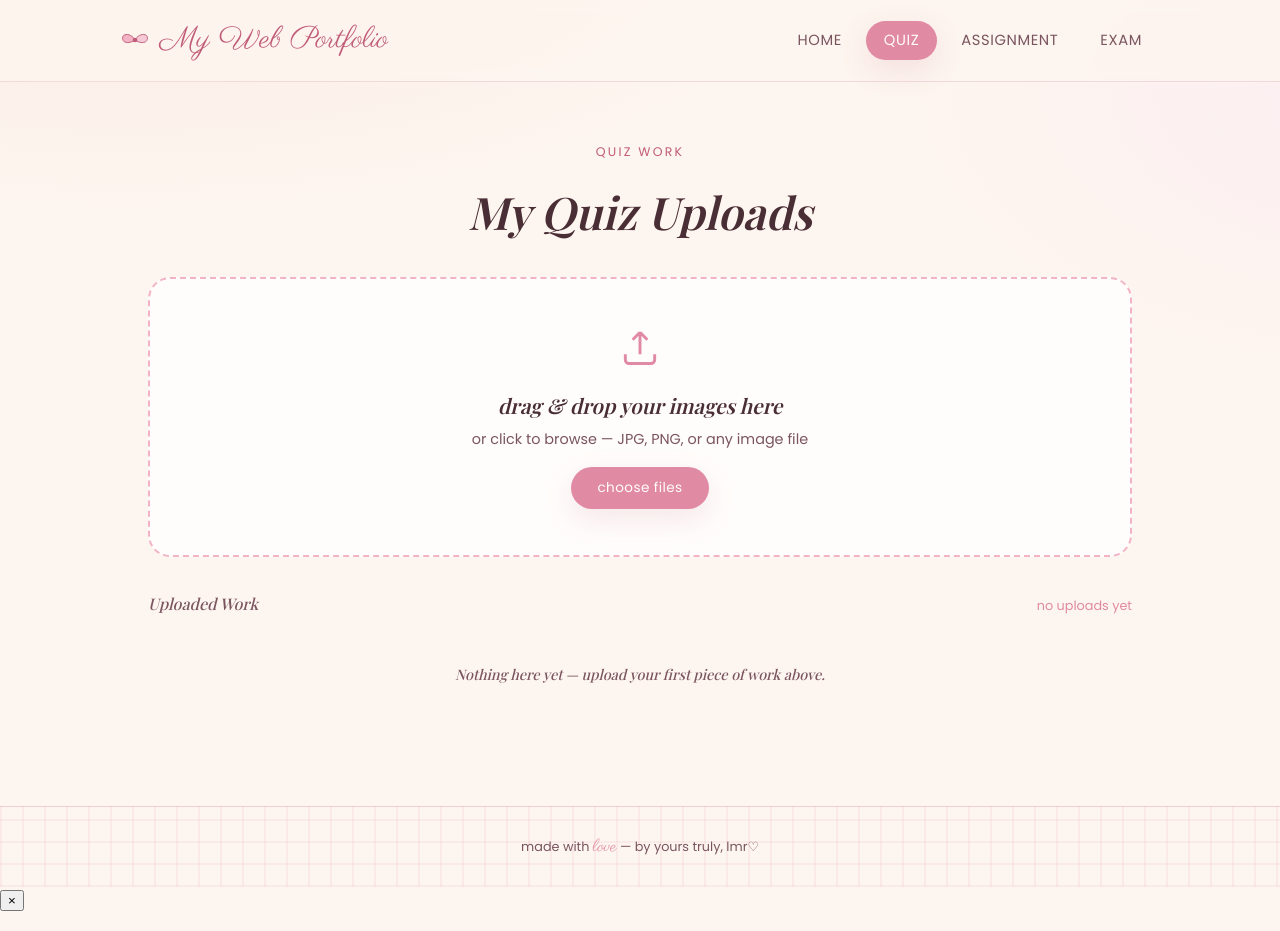
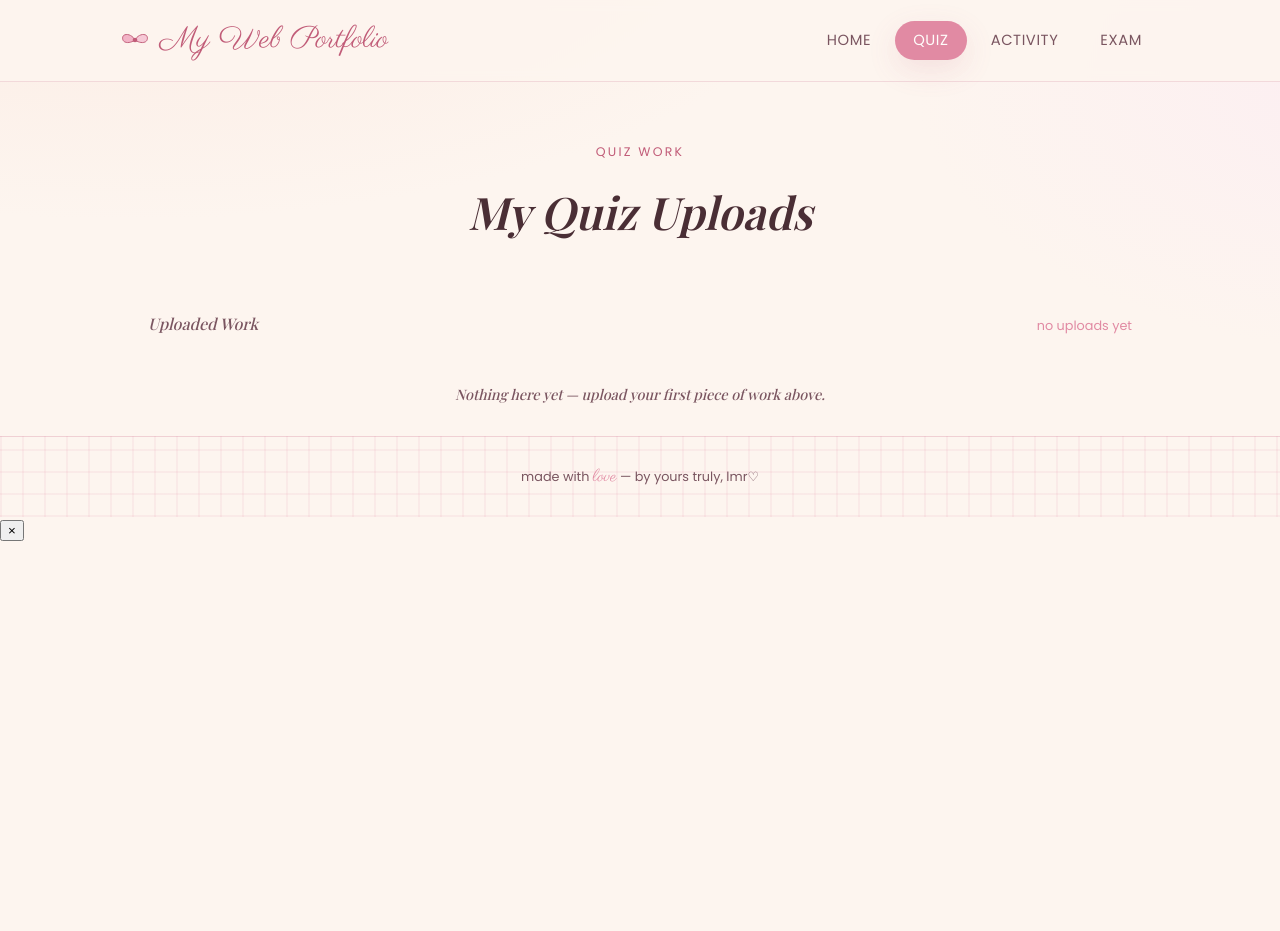
Before and after one commit to yuriiiM/Web-Portfolio, a plain HTML site: page quiz.html in a window 1280 px wide. After the commit the page ends 800 px from the top, so only its background shows below. Drawn offline with nearby package versions, Linux system fonts and the light colour scheme; a web font is replaced by a local one.

Commit message:
Update quiz.html

```diff
--- a/quiz.html
+++ b/quiz.html
@@ -30,7 +30,7 @@
             <ul class="nav-links">
                 <li><a href="index.html">Home</a></li>
                 <li><a href="quiz.html" class="active">Quiz</a></li>
-                <li><a href="assignment.html">Assignment</a></li>
+                <li><a href="assignment.html">Activity</a></li>
                 <li><a href="exam.html">Exam</a></li>
             </ul>
         </div>
@@ -42,18 +42,9 @@
             <h1 contenteditable="true" class="editable">My Quiz Uploads</h1>
         </section>
 
-        <section class="uploader-section" data-gallery="quiz">
-            <div class="dropzone">
-                <svg viewBox="0 0 24 24" fill="none" stroke="currentColor" stroke-width="1.6">
-                    <path d="M12 16V4M12 4l-4 4M12 4l4 4" />
-                    <path d="M4 16v3a2 2 0 0 0 2 2h12a2 2 0 0 0 2-2v-3" />
-                </svg>
-                <h3>drag & drop your images here</h3>
-                <p>or click to browse — JPG, PNG, or any image file</p>
-                <span class="dz-browse">choose files</span>
-                <input type="file" accept="image/*" multiple>
-            </div>
+        <section data-gallery="quiz">
 
+            <h ref="https://docs.google.com/forms/d/e/1FAIpQLSeJZP2SgU9NLHQfb4VTWQgfbQNA5-IDbpZN1yEK4TY5fTyEYQ/viewscore?hr_submission=ChkIts6h3LYUEhAIvcutxLwZEgcIxJjEza4ZEAE&viewscore=AE0zAgADMG58tOmCJFJSN7iHTH2n7YpLqFfCXv38LqZTQRXe54RKdGDM48SffwHOZg">
             <div class="gallery-meta">
                 <h4>Uploaded Work</h4>
                 <span class="count">no uploads yet</span>
```
